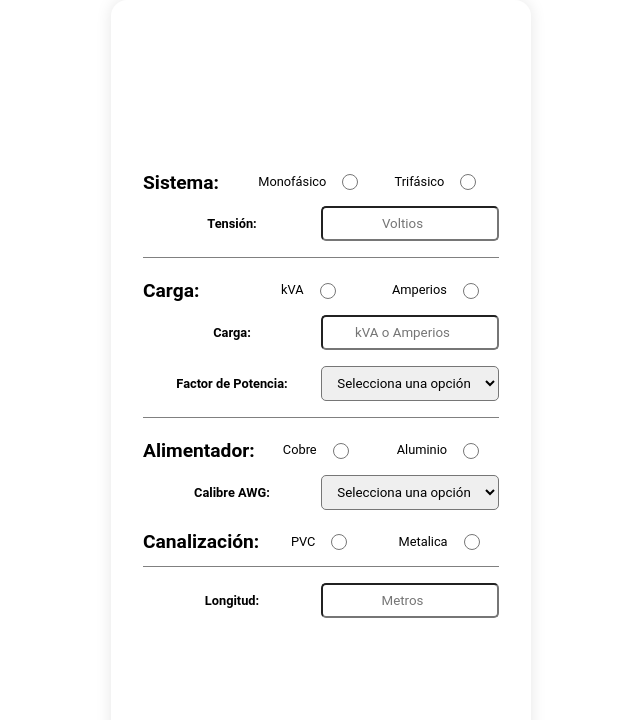
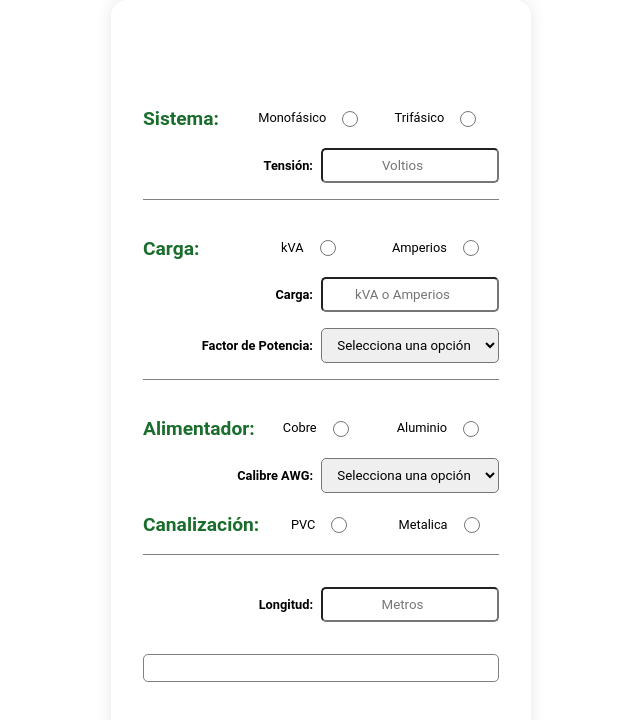
Before and after one commit to cmarioep/ROD-QuickCalc, a React (Vite) app: page / in a window 1280 px wide. Shown: the top 720 px of the page, without its empty margins (319-959 px from the left). Built offline with nearby package versions, Linux system fonts and the light colour scheme.

Commit message:
Styles: color for labels on system-options at VoltageDrop component

```diff
--- a/src/components/VoltageDrop.jsx
+++ b/src/components/VoltageDrop.jsx
@@ -195,7 +195,7 @@ export const VoltageDrop = () => {
                 />
             </div>
 
-            <h3>{voltageDrop ? `%Reg: ${voltageDrop}` : null}</h3>
+            <h3 className='system-result'>{voltageDrop ? `%Reg: ${voltageDrop}` : null}</h3>
 
         </form>
 
--- a/src/styles/components/VoltageDrop.scss
+++ b/src/styles/components/VoltageDrop.scss
@@ -18,7 +18,7 @@ $radio-checked-color: #007bff;
 
     &__container {
         width: 100%;
-        margin-bottom: 1rem;
+        margin-bottom: 2rem;
         border-bottom: 1px solid grey;
 
         p {
@@ -32,7 +32,12 @@ $radio-checked-color: #007bff;
 .system-options {
     display: flex;
     align-items: center;
-    margin-bottom: 0.5rem;
+    margin-bottom: 0.8rem;
+
+    p {
+        color: rgb(26, 109, 44)
+    }
+
 }
 
 .radio-input {
@@ -66,7 +71,7 @@ $radio-checked-color: #007bff;
         width: 50%;
         padding: 0.5rem;
 
-        text-align: center;
+        text-align: right;
         font-size: 0.8rem;
         font-weight: bold;
     }
@@ -85,3 +90,13 @@ $radio-checked-color: #007bff;
         text-align: center;
     }
 }
+
+.system-result {
+    width: 100%;
+    margin: 1rem 0;
+    padding: 0.8rem;
+    border: 1px solid grey;
+    border-radius: 5px;
+    text-align: center;
+    color: rgb(26, 109, 44);
+}
```
